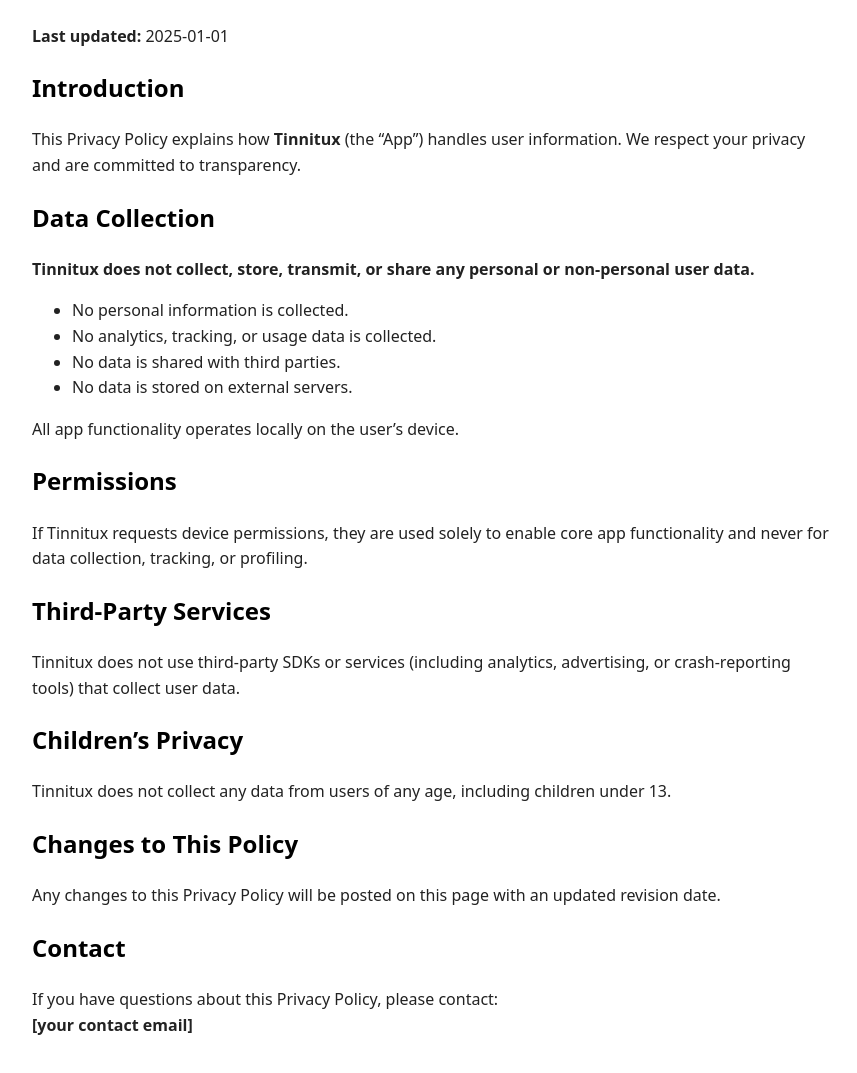
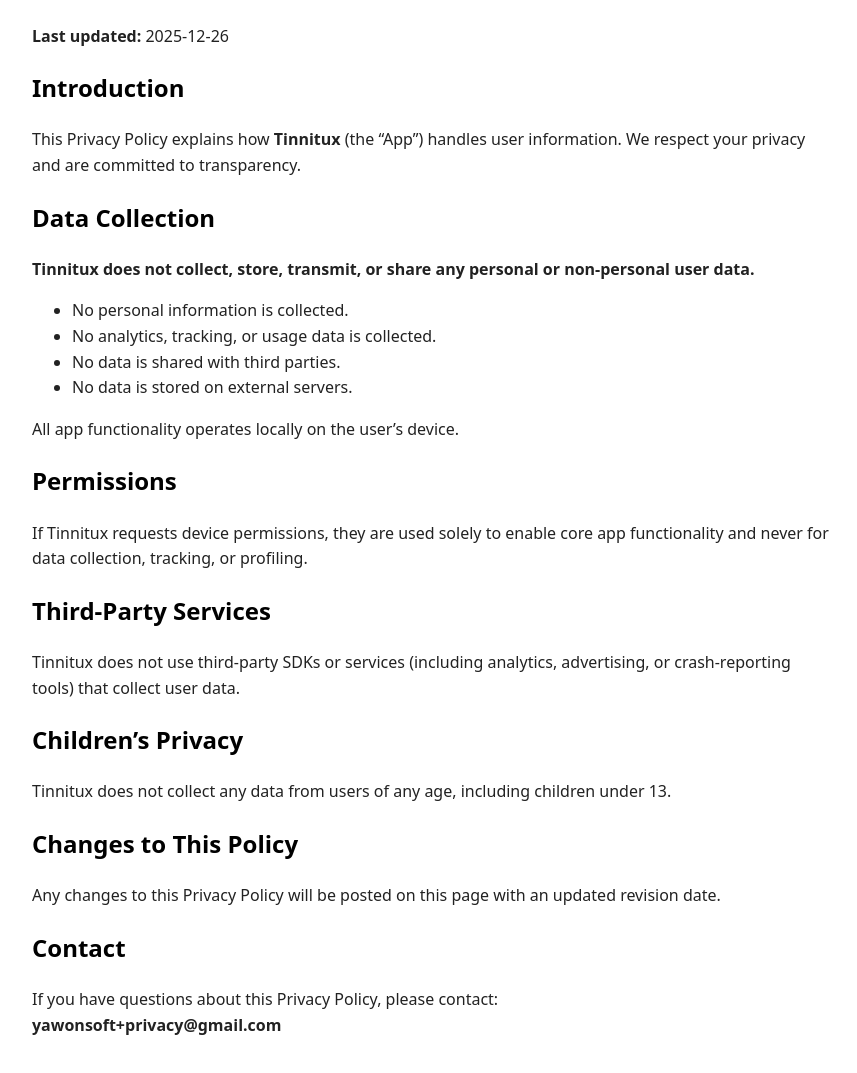
Before and after one commit to jraph/tinnitux-policy, a plain HTML site: page index.html in a window 1280 px wide. Shown: the part 89-1162 px from the top of the page, without its empty margins (208-1065 px from the left). Drawn offline with Linux system fonts and the light colour scheme.

Commit message:
Update last updated date and contact email

```diff
--- a/index.html
+++ b/index.html
@@ -21,7 +21,7 @@
 <body>
 
 <h1>Privacy Policy</h1>
-<p><strong>Last updated:</strong> 2025-01-01</p>
+<p><strong>Last updated:</strong> 2025-12-26</p>
 
 <h2>Introduction</h2>
 <p>
@@ -69,7 +69,7 @@
 <p>
 If you have questions about this Privacy Policy, please contact:
 <br />
-<strong>[your contact email]</strong>
+<strong>yawonsoft+privacy@gmail.com</strong>
 </p>
 
 </body>
```
